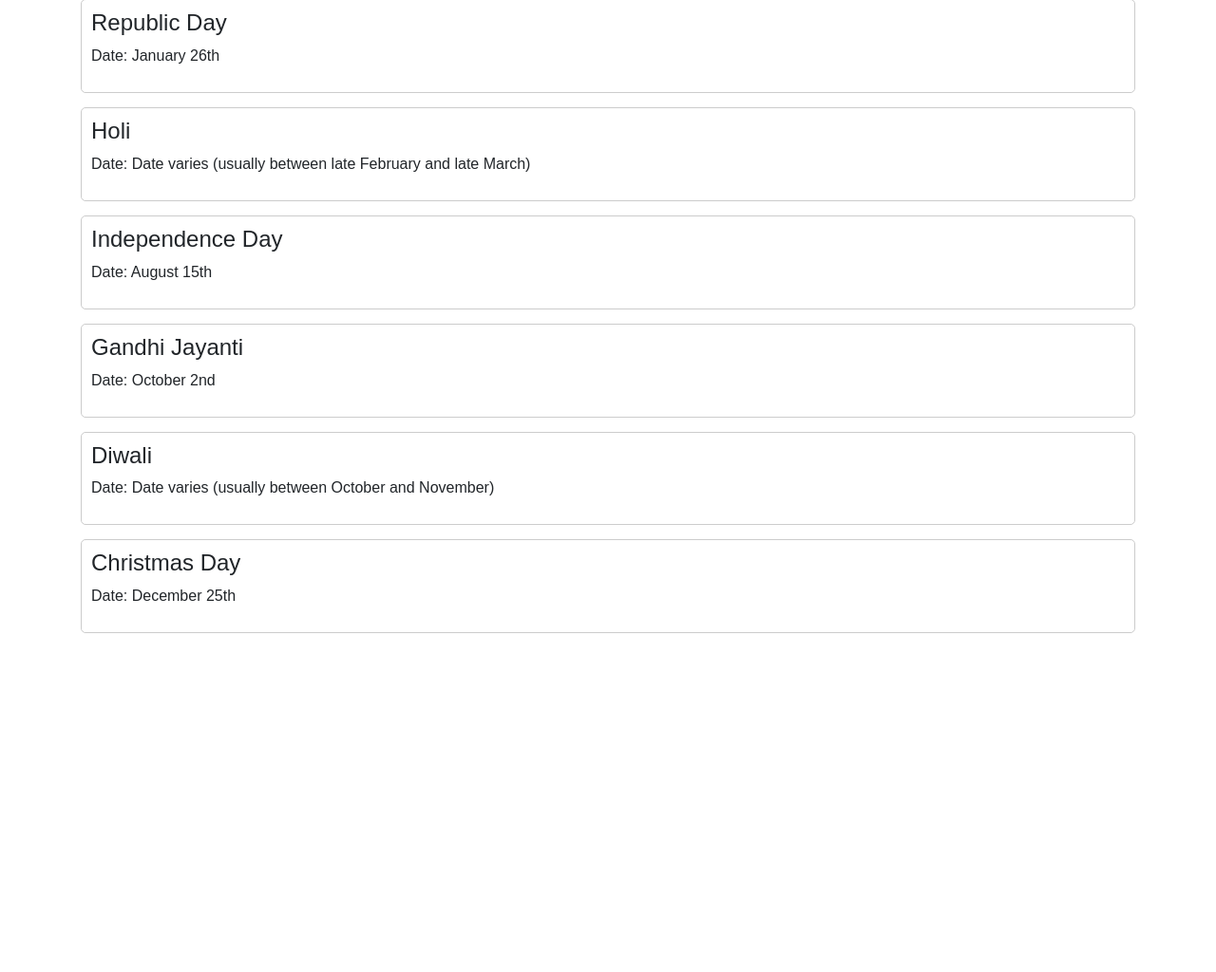
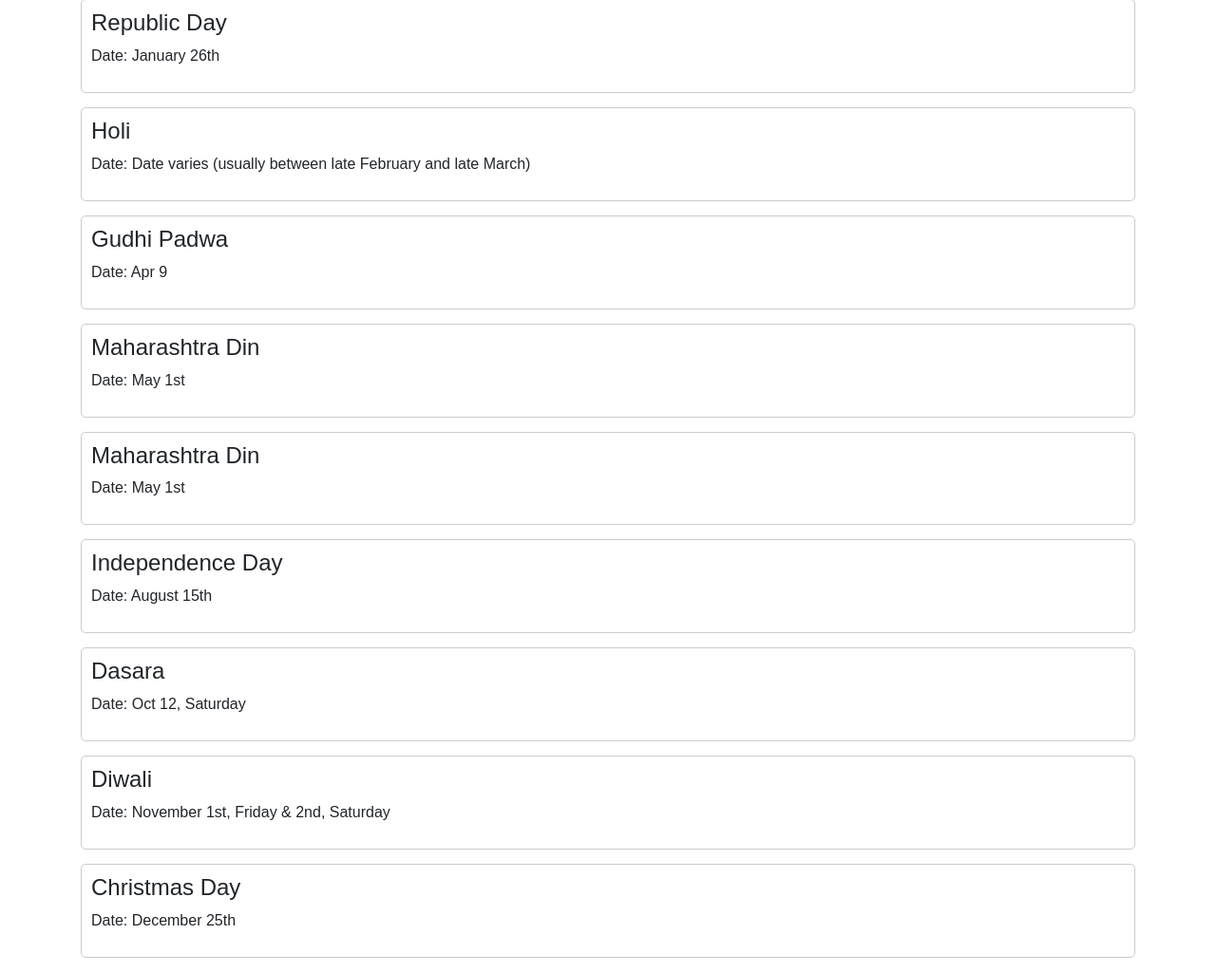
Before and after one commit to deovrat247/saturday, a PHP site: page /holidays.php in a window 1280 px wide. Shown: the part 93-1117 px from the top of the page at 95% size. Before the commit the page ends 760 px from the top, so only its background shows below. Run offline with PHP 8.4, Linux system fonts and the light colour scheme.

Commit message:
date added

```diff
--- a/holidays.php
+++ b/holidays.php
@@ -1,5 +1,6 @@
 <!DOCTYPE html>
 <html lang="en">
+
 <head>
     <meta charset="UTF-8">
     <meta name="viewport" content="width=device-width, initial-scale=1.0">
@@ -10,9 +11,11 @@
         body {
             font-family: Arial, sans-serif;
         }
+
         .holiday-list {
             margin-top: 30px;
         }
+
         .holiday-item {
             margin-bottom: 15px;
             padding: 10px;
@@ -21,6 +24,7 @@
         }
     </style>
 </head>
+
 <body>
 
     <div class="container">
@@ -34,17 +38,43 @@
                 <h4>Holi</h4>
                 <p>Date: Date varies (usually between late February and late March)</p>
             </div>
+
+
+            <div class="holiday-item">
+                <h4>Gudhi Padwa</h4>
+                <p>Date: Apr 9	</p>
+            </div>
+
+
+            <div class="holiday-item">
+                <h4>Maharashtra Din</h4>
+                <p>Date: May 1st	</p>
+            </div>
+
+
+
+
+            <div class="holiday-item">
+                <h4>Maharashtra Din</h4>
+                <p>Date: May 1st	</p>
+            </div>
+
+
+
             <div class="holiday-item">
                 <h4>Independence Day</h4>
                 <p>Date: August 15th</p>
             </div>
+
+
             <div class="holiday-item">
-        <h4>Gandhi Jayanti</h4>
-        <p>Date: October 2nd</p>
+                <h4>Dasara</h4>
+                <p>Date: Oct 12, Saturday	</p>
             </div>
+
             <div class="holiday-item">
                 <h4>Diwali</h4>
-        <p>Date: Date varies (usually between October and November)</p>
+                <p>Date: November 1st, Friday & 2nd, Saturday </p>
             </div>
             <div class="holiday-item">
                 <h4>Christmas Day</h4>
@@ -54,4 +84,5 @@
     </div>
 
 </body>
+
 </html>
```
Lines whose indentation alone changed are shown as unchanged.
